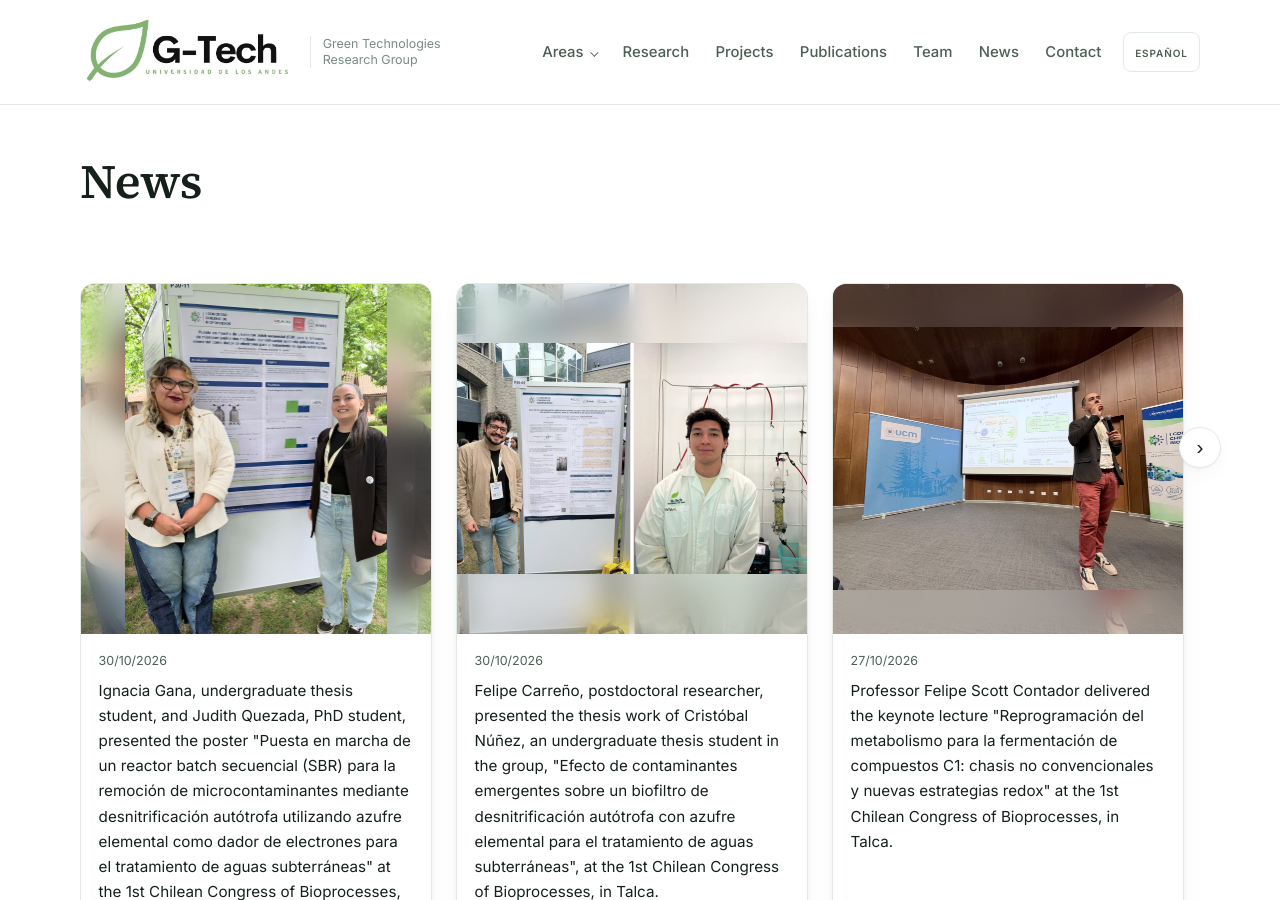
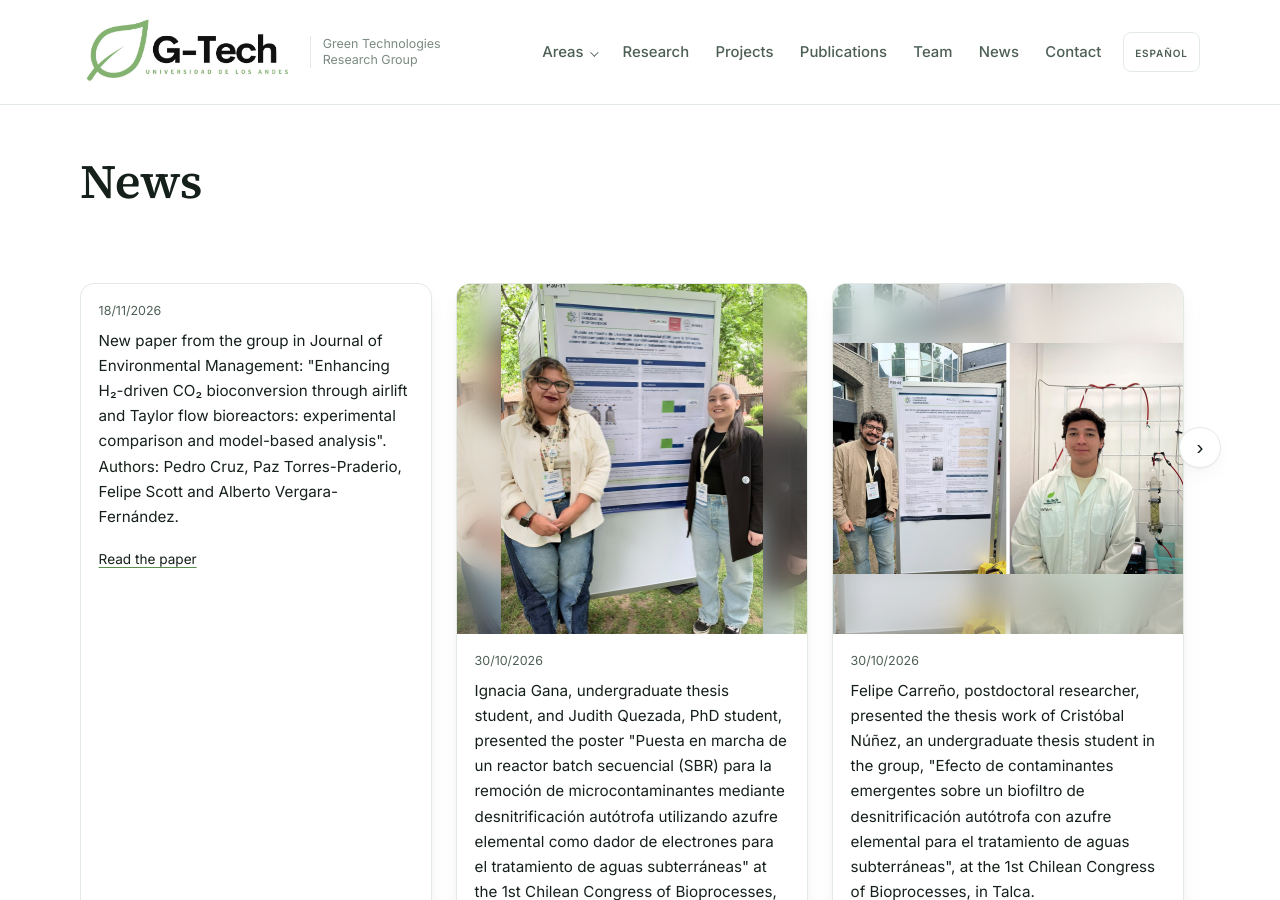
Before and after one commit to gtechuandestest/gtechuandestest.github.io, a Jekyll site: the page built from en/news.html, in a window 1280 px wide and 900 px high. Built offline with Jekyll 4.4.1, drawn with Linux system fonts in a browser that asks for light colours.

Commit message:
Noticias: nuevo paper en Journal of Environmental Management; tipo de noticia «publicacion»

```diff
--- a/_data/en.yml
+++ b/_data/en.yml
@@ -86,3 +86,6 @@ news:
     proyecto:
       - "{nombre} was awarded the {proyecto}."
       - "A new project in the group: {nombre} leads the {proyecto}."
+    publicacion:
+      - "New paper from the group in {revista}: \"{titulo}\". Authors: {nombre}."
+      - "{nombre} published \"{titulo}\" in {revista}."
--- a/_data/es.yml
+++ b/_data/es.yml
@@ -86,3 +86,6 @@ news:
     proyecto:
       - "{nombre} se adjudicó el {proyecto}."
       - "Nuevo proyecto en el grupo: {nombre} dirige el {proyecto}."
+    publicacion:
+      - "Nuevo artículo del grupo en {revista}: «{titulo}». Autores: {nombre}."
+      - "{nombre} publicaron «{titulo}» en {revista}."
--- a/_data/news.yml
+++ b/_data/news.yml
@@ -3,10 +3,10 @@
 # en 0). Al agregar una noticia, usa un índice distinto al de la anterior del
 # mismo tipo, para que dos seguidas no repitan la fórmula.
 #
-# kind: defensa | titulacion | premio | congreso | proyecto
+# kind: defensa | titulacion | premio | congreso | proyecto | publicacion
 # Marcadores por tipo: ver informacion/LEEME.md
 # Todos los marcadores (`nombre`, `titulo`, `profesores`, `premio`, `congreso`,
-# `contribucion`, `lugar`, `proyecto`) aceptan un texto único o uno por idioma
+# `contribucion`, `lugar`, `proyecto`, `revista`) aceptan un texto único o uno por idioma
 # ({es:, en:}).
 # `extra` ({es:, en:}): frase opcional que se agrega al final del párrafo.
 # `link` + `link_label` ({es:, en:}): enlace opcional bajo el texto.
@@ -17,6 +17,20 @@
 # `texto` ({es:, en:}) reemplaza la plantilla cuando una noticia necesita su
 # propia frase; admite los mismos marcadores. Úsalo solo como excepción.
 # La hora de `date` no se muestra: solo ordena las noticias del mismo día.
+
+# --- Publicaciones -------------------------------------------------------------
+- date: 2026-11-18 10:11:00
+  kind: publicacion
+  template: 0
+  areas: [scott, vergara]
+  nombre: { es: "Pedro Cruz, Paz Torres-Praderio, Felipe Scott y Alberto Vergara-Fernández", en: "Pedro Cruz, Paz Torres-Praderio, Felipe Scott and Alberto Vergara-Fernández" }
+  titulo: "Enhancing H₂-driven CO₂ bioconversion through airlift and Taylor flow bioreactors: experimental comparison and model-based analysis"
+  revista: "Journal of Environmental Management"
+  link: "https://doi.org/10.1016/j.jenvman.2026.131381"
+  link_label:
+    es: "Leer el artículo"
+    en: "Read the paper"
+  photo: ""
 
 # --- I Congreso Chileno de Bioprocesos (Talca, 26–30 oct 2026) -------------
 - date: 2026-10-30 11:01:00
--- a/_data/publications.yml
+++ b/_data/publications.yml
@@ -205,6 +205,15 @@ indexed:
     featured: false
 
   # ---- bloque 2: Vergara / Scott / Guerrero / Moreno, 2020–2026 ----
+  - areas: [scott, vergara]
+    year: 2026
+    authors: "Cruz, P., Torres-Praderio, P., Scott, F., Vergara-Fernández, A."
+    title: "Enhancing H₂-driven CO₂ bioconversion through airlift and Taylor flow bioreactors: experimental comparison and model-based analysis"
+    journal: "Journal of Environmental Management"
+    details: "420, 131381"
+    doi: "10.1016/j.jenvman.2026.131381"
+    featured: true
+
   - areas: [vergara, scott]
     year: 2026
     authors: "Araya, B., Torres-Praderio, P., Conejeros, R., Vergara-Fernández, A., Scott, F."
--- a/_includes/news-slide.html
+++ b/_includes/news-slide.html
@@ -11,7 +11,8 @@
 {% assign contribucion = n.contribucion[page.lang] | default: n.contribucion %}
 {% assign lugar = n.lugar[page.lang] | default: n.lugar %}
 {% assign proyecto = n.proyecto[page.lang] | default: n.proyecto %}
-{% assign texto = texto | replace: '{nombre}', nombre | replace: '{titulo}', titulo | replace: '{profesores}', profesores | replace: '{premio}', premio | replace: '{congreso}', congreso | replace: '{contribucion}', contribucion | replace: '{lugar}', lugar | replace: '{proyecto}', proyecto %}
+{% assign revista = n.revista[page.lang] | default: n.revista %}
+{% assign texto = texto | replace: '{nombre}', nombre | replace: '{titulo}', titulo | replace: '{profesores}', profesores | replace: '{premio}', premio | replace: '{congreso}', congreso | replace: '{contribucion}', contribucion | replace: '{lugar}', lugar | replace: '{proyecto}', proyecto | replace: '{revista}', revista %}
 <article class="slide">
   {% if n.photo and n.photo != "" %}
   <div class="slide__img" style="background-image:url('{{ '/assets/img/news/' | append: n.photo | relative_url }}')">
```
